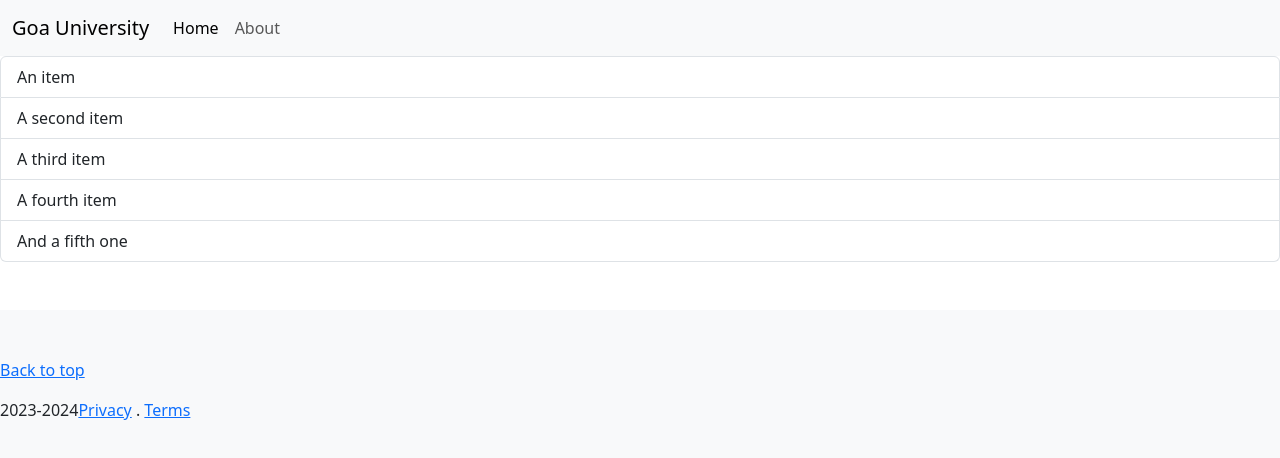
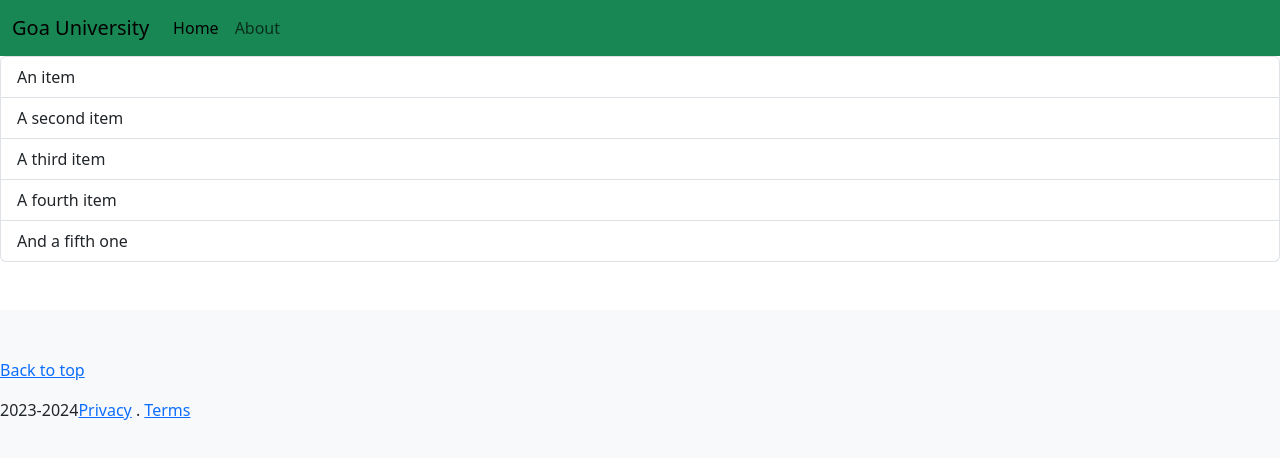
Before and after one commit to martin-rus/WebdevelopmentAssignment2, a plain HTML site: page details.html in a window 1280 px wide. Drawn offline with Linux system fonts and the light colour scheme; files that its build step writes are made by us from their sources.

Commit message:
changed navbar colour

```diff
--- a/details.html
+++ b/details.html
@@ -8,7 +8,7 @@
 
   </head>
   <body>
-    <nav class="navbar navbar-expand-lg bg-body-tertiary">
+    <nav class="navbar navbar-expand-lg bg-success">
   <div class="container-fluid">
     <a class="navbar-brand" href="#">Goa University</a>
     <button class="navbar-toggler" type="button" data-bs-toggle="collapse" data-bs-target="#navbarSupportedContent" aria-controls="navbarSupportedContent" aria-expanded="false" aria-label="Toggle navigation">
```
Also changed, not shown: index.html (+1 -1 lines).
